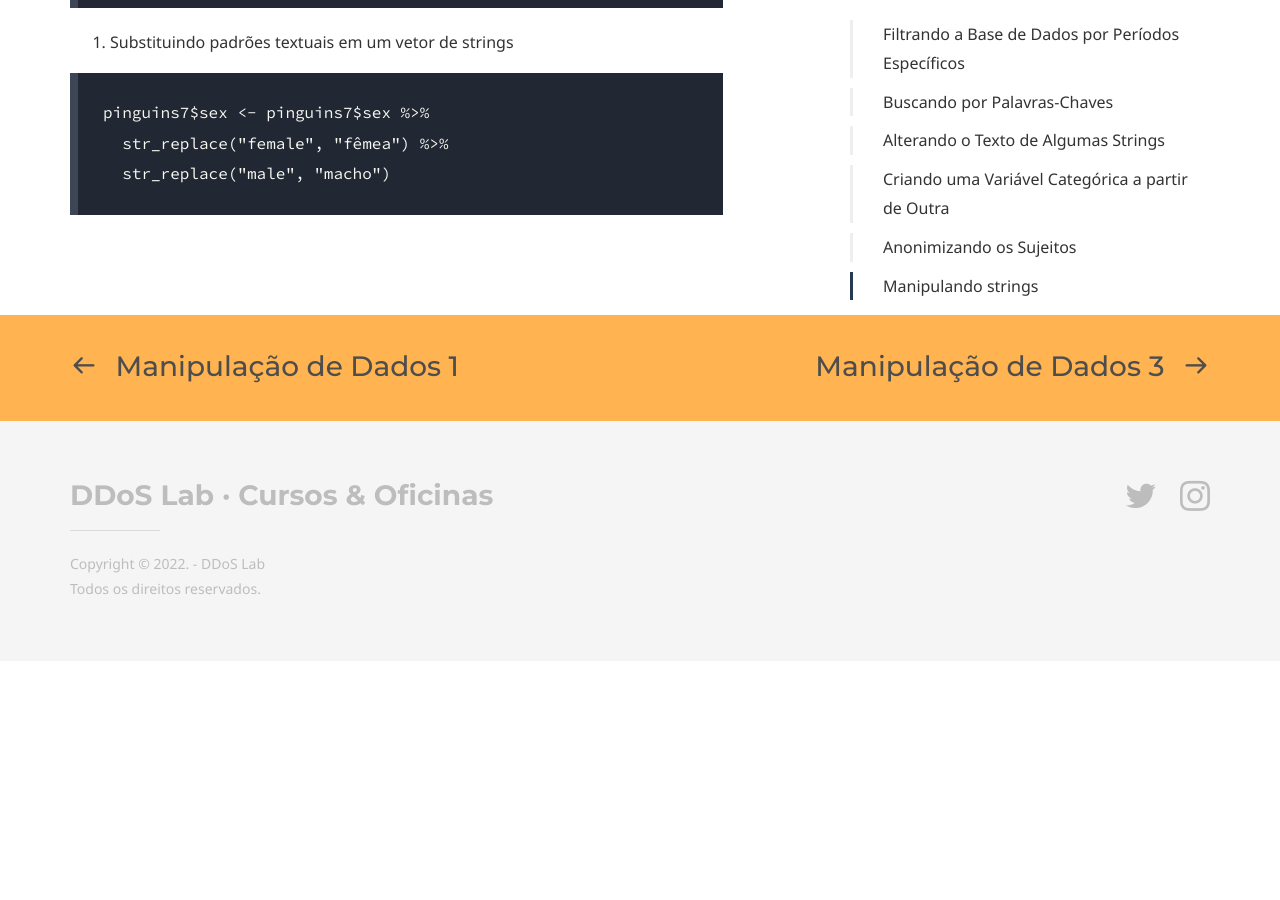
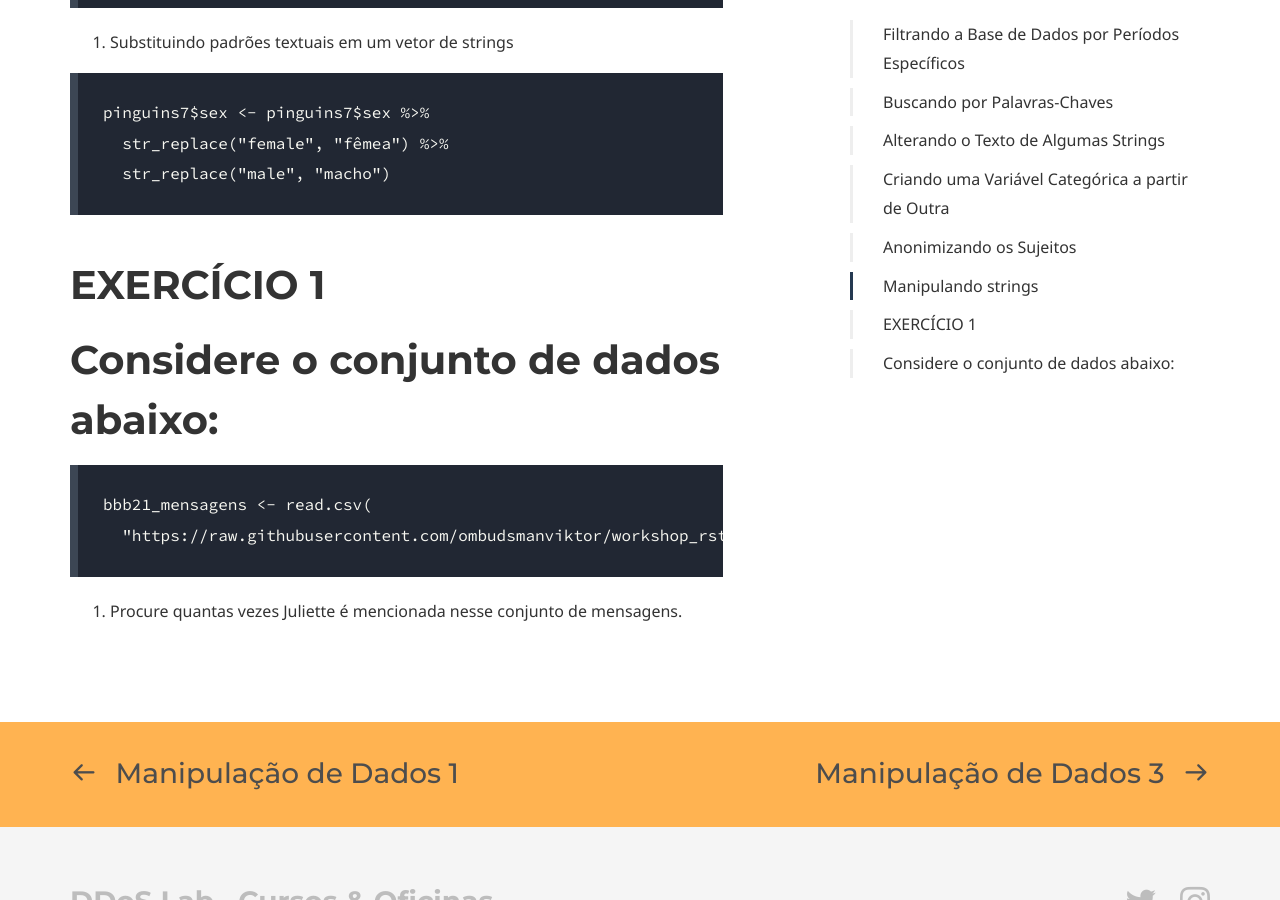
Before and after one commit to coLAB-UFF/docs, a Jekyll site: the page built from dataviz_06.md, in a window 1280 px wide and 900 px high, scrolled down 4261 px. Built offline with Jekyll 4.4.1, drawn with Linux system fonts in a browser that asks for light colours; some web fonts are replaced; before the commit the page ends 4922 px from its top, so only the background shows below that.

Commit message:
Update dataviz_06.md

````diff
--- a/dataviz_06.md
+++ b/dataviz_06.md
@@ -140,3 +140,14 @@ pinguins7$sex <- pinguins7$sex %>%
   str_replace("female", "fêmea") %>%
   str_replace("male", "macho")
 ```
+
+# EXERCÍCIO 1
+
+# Considere o conjunto de dados abaixo:
+
+```
+bbb21_mensagens <- read.csv(
+  "https://raw.githubusercontent.com/ombudsmanviktor/workshop_rstats/main/aula6/bbb21_mensagens.csv")
+```
+
+1. Procure quantas vezes Juliette é mencionada nesse conjunto de mensagens.
````
